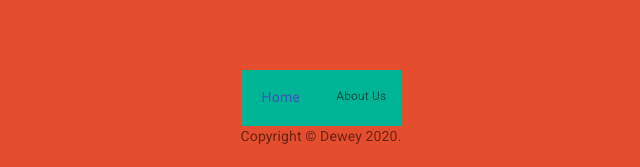
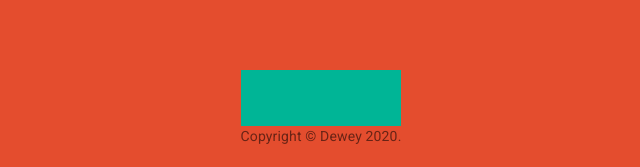
Before and after one commit to usrs/Dewey, a React (Create React App) app in the folder client/: page / in a window 1280 px wide. Shown: the part 1257-1424 px from the top of the page, without its empty margins (319-959 px from the left). Built offline with nearby package versions, Linux system fonts and the light colour scheme.

Commit message:
updated some missing links

```diff
--- a/client/src/components/Footer/Footer.js
+++ b/client/src/components/Footer/Footer.js
@@ -64,9 +64,12 @@ const StickyFooter = () => {
 
             <BottomNavigation value={value} onChange={(event, newValue) => {setValue(newValue);}} showLabels className={classes.spacing}>
 
+              <Link to='/Homepage'>
                 <BottomNavigationAction label="Home" href="client\src\pages\Homepage\Homepage.js"> Home </BottomNavigationAction>
+              </Link>
+              <Link to='/AboutUs'>
                 <BottomNavigationAction label="About Us" href="client\src\pages\AboutUs\AboutUs.js"> About Us</BottomNavigationAction>
-
+              </Link>
             </BottomNavigation>
             <Copyright />
             </Container>
--- a/client/src/pages/AboutUs/AboutUs.js
+++ b/client/src/pages/AboutUs/AboutUs.js
@@ -8,36 +8,21 @@ import Camera from "@material-ui/icons/Camera";
 import Palette from "@material-ui/icons/Palette";
 import Favorite from "@material-ui/icons/Favorite";
 
-// core components
-import Navbar from '../../components/Navbar'
-import Footer from '../../components/Footer'
 
 // Sections for this page
 import Team from "./Sections/Team.js";
 import ContactUS from "./Sections/ContactUS.js";
 
-/*
-import Header from "components/Header/Header.js";
-import Footer from "components/Footer/Footer.js";
-import Button from "components/CustomButtons/Button.js";
-import GridContainer from "components/Grid/GridContainer.js";
-import GridItem from "components/Grid/GridItem.js";
-import HeaderLinks from "components/Header/HeaderLinks.js";
-import NavPills from "components/NavPills/NavPills.js";
-import Parallax from "components/Parallax/Parallax.js";
-*/
-
 
 
 const AboutUs = () =>
 {
-    return
-    (
-        <div>
+    return (
+        <>
             <Team/>
             <ContactUS/>
-        </div>
-    );
+        </>
+    )
 }
 
 export default AboutUs
--- a/client/src/pages/AboutUs/Sections/ContactUS.js
+++ b/client/src/pages/AboutUs/Sections/ContactUS.js
@@ -10,7 +10,7 @@ import GridItem from "components/Grid/GridItem.js";
 import CustomInput from "components/CustomInput.js";
 import Button from "components/CustomButtons/Button.js";
 
-import styles from "assets/jss/material-kit-react/views/landingPageSections/workStyle.js";
+import styles from "src/assets/jss/material-kit-react/views/landingPageSections/workStyle.js";
 
 const useStyles = makeStyles(styles);
 
```
Also changed, not shown: client/src/pages/AboutUs/Sections/Team.js (+5 -5 lines).
